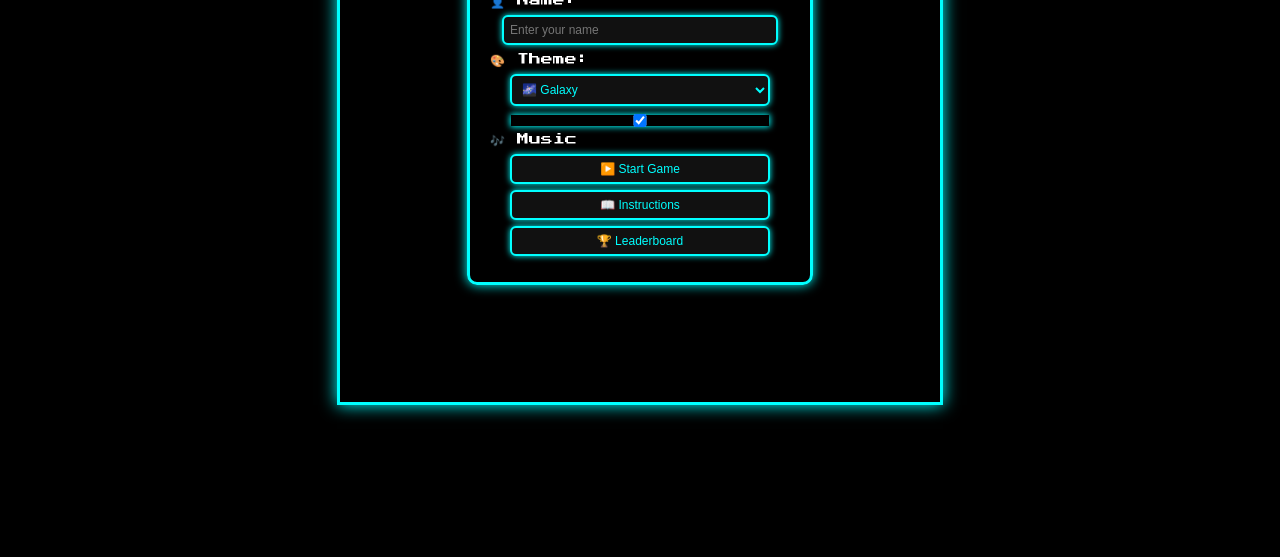
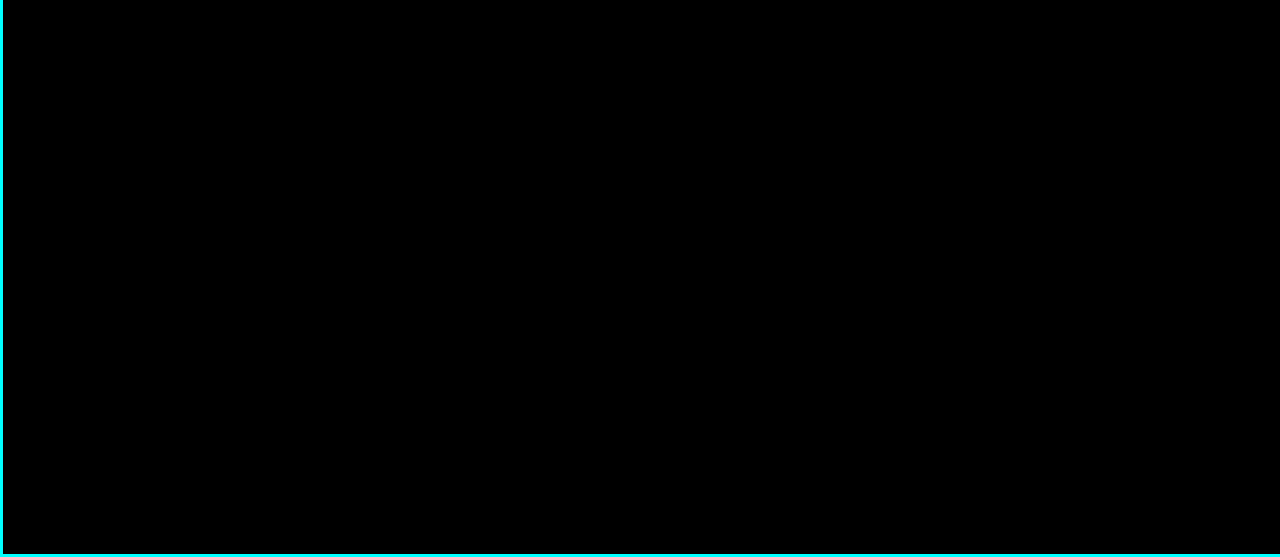
Before and after one commit to Adityasuresh109/AD-Arcade-Retro-Snake, a plain HTML site: page index.html in a window 1280 px wide. Shown: the part 249-806 px from the top of the page. Drawn offline with Linux system fonts and the light colour scheme.

Commit message:
Update style.css

```diff
--- a/style.css
+++ b/style.css
@@ -1,52 +1,53 @@
-/* Base & Responsiveness */
+/* ===== BASE & LOCK SCROLL ===== */
 body {
   margin: 0;
   font-family: 'Press Start 2P', monospace;
   background: black;
   color: white;
-  overflow: hidden; /* lock scroll */
+  overflow: hidden;
   text-align: center;
 }
-.no-select {
-  user-select: none;
-  -webkit-user-select: none;
-  -moz-user-select: none;
-}
+.no-select { user-select: none; -webkit-user-select: none; }
 
-/* Panels (Login, Instructions, Leaderboard, Game Over) */
+/* ===== PANEL STYLING ===== */
 .panel {
   position: absolute;
-  top: 10%;
+  top: 8%;
   left: 50%;
   transform: translateX(-50%);
   background: rgba(0,0,0,0.9);
   padding: 20px;
-  width: 80%;
-  max-width: 300px;
+  width: 85%;
+  max-width: 320px;
   border: 3px solid var(--glow);
-  border-radius: 10px;
+  border-radius: 12px;
   box-shadow: 0 0 12px var(--glow);
   opacity: 1;
   transition: opacity 0.4s ease;
+  pointer-events: auto;
 }
 .panel.hidden {
   opacity: 0;
   pointer-events: none;
 }
 
-/* Panel Elements */
+/* Panel Headers */
 .panel h1, .panel h2 {
   margin: 0 0 12px;
   color: var(--glow);
   text-shadow: 0 0 8px var(--glow);
 }
+
+/* Inputs & Buttons */
 .panel label {
   display: block;
   margin: 8px 0 4px;
+  font-size: 12px;
   text-align: left;
-  font-size: 12px;
 }
-.panel input, .panel select, .panel button {
+.panel input,
+.panel select,
+.panel button {
   margin: 6px auto;
   display: block;
   width: 100%;
@@ -61,36 +62,33 @@ body {
 }
 .panel button { cursor: pointer; }
 
-/* Game UI Titles */
-#gameTitle {
-  font-size: 18px;
-  margin-top: 20px;
-  text-shadow: 0 0 6px white;
+/* ===== SCOREBOARD ===== */
+#scoreboard {
+  position: absolute;
+  top: 4px;
+  left: 4px;
+  z-index: 10;
+  font-size: 14px;
+  text-shadow: 0 0 4px white;
+  color: white;
+  display: none;
 }
-#scoreboard {
-  font-size: 14px;
-  margin: 12px 0;
-  text-shadow: 0 0 5px white;
-}
+#scoreboard.visible { display: block; }
 
-/* Canvas Playing Area */
+/* ===== CANVAS PLAY AREA ===== */
 #gameCanvas {
   background: black;
   border: 3px solid var(--glow);
   box-shadow: 0 0 16px var(--glow);
-  /* responsive square: 100vmin (min of width/height) */
-  width: 100vmin;
-  height: 100vmin;
-  max-width: 600px;
-  max-height: 600px;
-  margin-top: 10px;
+  position: absolute;
+  top: 0;
+  left: 0;
+  width: 100vw;
+  height: 100vh;
 }
 
-/* Game Over Modal */
-#gameOverModal { top: 20%; }
-
-/* DX-Ball Themes */
-body.galaxy   { --ball-color: #0ff; --brick-color: #3498db; --glow: cyan; }
-body.neon     { --ball-color: #fff; --brick-color: #00ffff; --glow: magenta; }
-body.ice      { --ball-color: #eef; --brick-color: #aaf; --glow: lightblue; }
-body.inferno  { --ball-color: #ffcc00; --brick-color: #ff6600; --glow: orange; }
+/* ===== THEMES (DX-BALL COLORS) ===== */
+body.galaxy   { --ball-color: #0ff;    --glow: cyan;    }
+body.neon     { --ball-color: #fff;    --glow: magenta;}
+body.ice      { --ball-color: #eef;    --glow: lightblue;}
+body.inferno  { --ball-color: #ffcc00; --glow: orange; }
```
